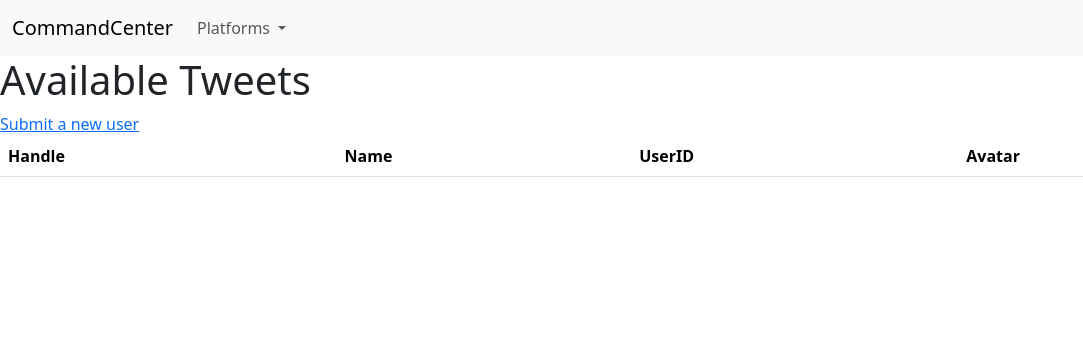
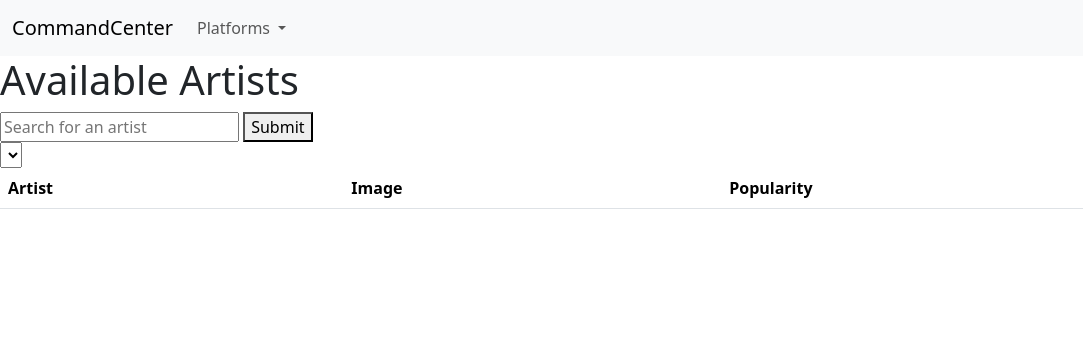
Before and after one commit to abaddonpuff/commandCenter, a Django app: page /spotify/allArtists in a window 1280 px wide. Shown: the top 356 px of the page, without its empty margins (0-1083 px from the left). Run offline with Django 5.2, Linux system fonts and the light colour scheme; data that the repository does not hold is empty; some libraries are stand-ins or nearby versions.

Commit message:
Dropdown box and api fixed. User con now choose artist in the same page

```diff
--- a/webCommander/centralHub/models.py
+++ b/webCommander/centralHub/models.py
@@ -47,7 +47,7 @@ class SpotifyAlbumTracking(models.Model):
         related_name='artist_album',
         on_delete=models.CASCADE)
     spotify_albums = models.CharField(max_length = 100)
-    spotify_tracks = models.PositiveIntegerField(blank=True)
+    number_of_tracks = models.PositiveIntegerField(blank=True)
     spotify_image_url = models.URLField(blank=True)
 
     class Meta:
--- a/webCommander/centralHub/spotify/spotifyAPI.py
+++ b/webCommander/centralHub/spotify/spotifyAPI.py
@@ -21,8 +21,6 @@ SPOTIFY_BASE_URL = 'https://api.spotify.com'
 SPOTIFY_AUTH = '/api/token'
 SPOTIFY_ARTISTS = '/v1/artists/'
 SPOTIFY_SEARCH = '/v1/search'
-
-SPOTIFY_FIXED_ARTIST_CHAR_LEN = 22
 
 class SpotifyArtistDoesNotExist(Exception):
     pass
@@ -62,6 +60,7 @@ def get_spotify_artist(artist_name):
     return response.text
 
 def search_spotify_artist(artist_name):
+    results = []
 
     url = SPOTIFY_BASE_URL + SPOTIFY_SEARCH
 
@@ -81,7 +80,9 @@ def search_spotify_artist(artist_name):
             album_image = artist['images'][0]['url']
         else:
             album_image = "N/A"
-        print(name,album_image,popularity)
+        results.append((name,album_image,popularity))
+
+    return results
 
 def get_artist_albums(artist_name):
     album_dict = defaultdict(list)
@@ -103,7 +104,7 @@ def get_artist_albums(artist_name):
     return album_dict
 
 def main():
-    search_spotify_artist("Taylor Swift")
+    print(search_spotify_artist("Taylor Swift"))
 
 if __name__ == '__main__':
     main()
--- a/webCommander/centralHub/templates/base.html
+++ b/webCommander/centralHub/templates/base.html
@@ -10,7 +10,7 @@
 <body class="d-flex flex-column min-vh-100">
   <nav class="navbar navbar-expand-lg navbar-light bg-light">
     <div class="container-fluid">
-      <a class="navbar-brand" href="#">CommandCenter</a>
+      <a class="navbar-brand" href="/">CommandCenter</a>
       <button class="navbar-toggler" type="button" data-bs-toggle="collapse" data-bs-target="#navbarSupportedContent" aria-controls="navbarSupportedContent" aria-expanded="false" aria-label="Toggle navigation">
         <span class="navbar-toggler-icon"></span>
       </button>
@@ -21,8 +21,8 @@
               Platforms
             </a>
             <ul class="dropdown-menu" aria-labelledby="navbarDropdown">
-              <li><a class="dropdown-item" href="#">X</a></li>
-              <li><a class="dropdown-item" href="#">Spotify</a></li>
+              <li><a class="dropdown-item" href="x/allusers">X</a></li>
+              <li><a class="dropdown-item" href="spotify/allArtists">Spotify</a></li>
               <li><a class="dropdown-item" href="#">LeagueOfLegends</a></li>
               <li><hr class="dropdown-divider"></li>
               <li><a class="dropdown-item" href="#">Status</a></li>
--- a/webCommander/centralHub/templates/spotifyFramework/spotify_summary.html
+++ b/webCommander/centralHub/templates/spotifyFramework/spotify_summary.html
@@ -3,11 +3,12 @@
 {% block content %}
     <h1>Available Artists</h1>
 
-    <input id="artist" name="artist" type="text" placeholder="Search for an artist" hx-get="/artists" hx-target="#artistChoices" hx-indicator=".htmx-indicator">
+    <input id="artist" name="artist" type="text" placeholder="Search for an artist" hx-get="/artists" hx-trigger="submit_artist" hx-target="#artistChoices"  hx-indicator=".htmx-indicator">
+    <button type="button" onclick="document.querySelector('#artist').dispatchEvent(new Event('submit_artist'))">Submit</button>
+    <br>
 
-    <br>
     <select id="artistChoices" name="artistChoices"
-      hx-post="/submit-artist"><!-- todo -->
+      hx-post="/submit-artist">
     </select>
 
     <table class="table">
@@ -21,13 +22,12 @@
     <tbody>
     {% for artist in allartists %}
     <tr>
-        <td><a href="{% url 'show_all_artists' artist.twitter_handle %}">
+        <td><a href="{% url 'artist_summary' artist.spotify_artist %}">
         {{ artist.spotify_artist}}
         </a></td>
         <br>
-        <td>{{ tweet.twitter_name}}</td>
-        <td>{{ tweet.twitter_user_id}}</td>
-        <td><img src="{{ tweet.twitter_handle_avatar}}" alt="Avatar"></td>
+        <td><img src="{{ artist.spotify_image}}" alt="Avatar"></td>
+        <td>{{ artist.spotify_popularity }}</td>
     </tr>
     {% endfor %}
 </tbody>
--- a/webCommander/centralHub/urls.py
+++ b/webCommander/centralHub/urls.py
@@ -2,8 +2,9 @@ from django.urls import path, include
 from centralHub import views
 
 urlpatterns = [
-    path('spotify/allArtists', views.list_twitter, name="show_all_artists"),
-    path('spotify/submit_artist', views.list_artist, name="submit_artist"),
+    path('spotify/allArtists', views.list_artist, name="show_all_artists"),
+    path('spotify/submit_artist', views.get_artists, name="submit_artist"),
+    path('spotify/artists/<str:spotify_artist>', views.get_artists, name="artist_summary"),
     path('x/allusers', views.list_twitter, name="showalltweets"),
     path('x/xHandles/<str:twitter_handle>', views.handle_summary, name="twitter_handle_summary"),
     path('x/submit_handle/', views.submit_x_user, name='submit_handle'),
--- a/webCommander/centralHub/views.py
+++ b/webCommander/centralHub/views.py
@@ -1,8 +1,9 @@
+from django.http import HttpResponse, JsonResponse
 from django.shortcuts import render,get_object_or_404
 from django.contrib import messages
 from centralHub.forms import SubmitXUser
 from centralHub.models import TwitterUser, TwitterUserPosts, SpotifyArtistInfo
-from centralHub.spotify.spotifyAPI import get_spotify_artist
+from centralHub.spotify.spotifyAPI import search_spotify_artist
 
 def submit_x_user(request):
     if request.method == 'POST':
@@ -42,13 +43,11 @@ def list_artist(request):
 
     return render(request, 'spotifyFramework/spotify_summary.html',{'allartists':allartists})
 
+def get_artists(request):
+    name = request.GET.get("artist", "")
+    response = search_spotify_artist(name)
 
-def get_artists(request):
-    name = request.GET.get("name", "")
-    response = get_spotify_artist(name)
-    breakpoint()
-    # TODO: once api works, figure out how to return option values for select
-    # dropdown = htmx response
-    return "\n".join(
-        "<option value='{val}'>{val}</option>".format(val=row) for row in response
+    options = ''.join(
+        "<option value='{val}'>{val}, Popularity: {pop}</option>".format(val=row[0], pop=row[2]) for row in response
     )
+    return HttpResponse(options)
```
Also changed, not shown: webCommander/centralHub/admin.py (+9 -1 lines), webCommander/centralHub/migrations/0009_rename_spotify_tracks_spotifyalbumtracking_number_of_tracks.py (added).
